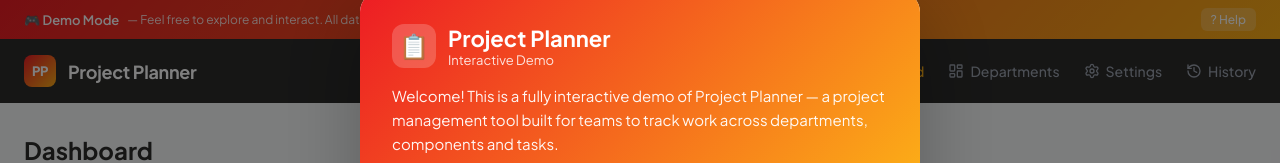
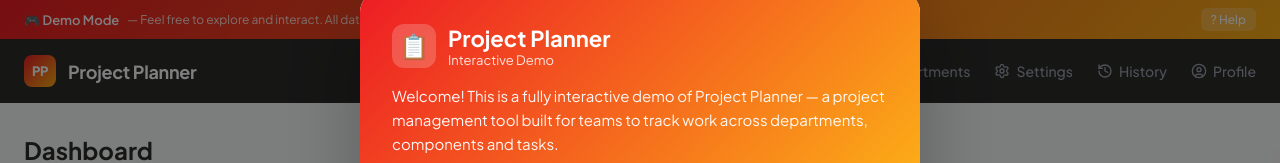
Before and after one commit to leclueleach/project-planner-demo, a React (Vite) app: page / in a window 1280 px wide. Shown: the top 163 px of the page. Built offline with nearby package versions, Linux system fonts and the light colour scheme; no server answers; the database is empty.

Commit message:
Update Layout.tsx

```diff
--- a/src/components/Layout.tsx
+++ b/src/components/Layout.tsx
@@ -2,6 +2,7 @@ import { useState, useEffect } from 'react'
 import { Outlet, NavLink } from 'react-router-dom'
 import { LayoutDashboard, Settings, History, BarChart2, ChevronRight } from 'lucide-react'
 import { supabase } from '../lib/supabase'
+import { LayoutDashboard, Settings, History, BarChart2, ChevronRight, UserCircle } from 'lucide-react'
 
 function useCountdown() {
   const [timeLeft, setTimeLeft] = useState('')
@@ -162,6 +163,10 @@ export default function Layout() {
             <History size={16} />
             History
           </NavLink>
+          <NavLink to="/profile" className={({ isActive }) => `nav-link${isActive ? ' active' : ''}`}>
+  <UserCircle size={16} />
+  Profile
+</NavLink>
         </div>
       </nav>
 
```
